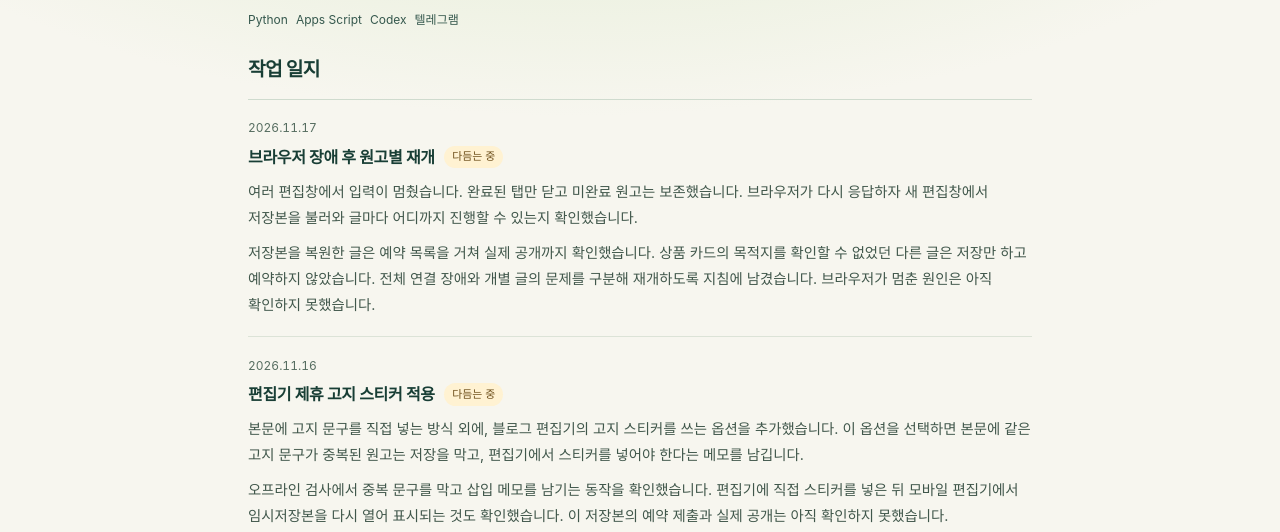
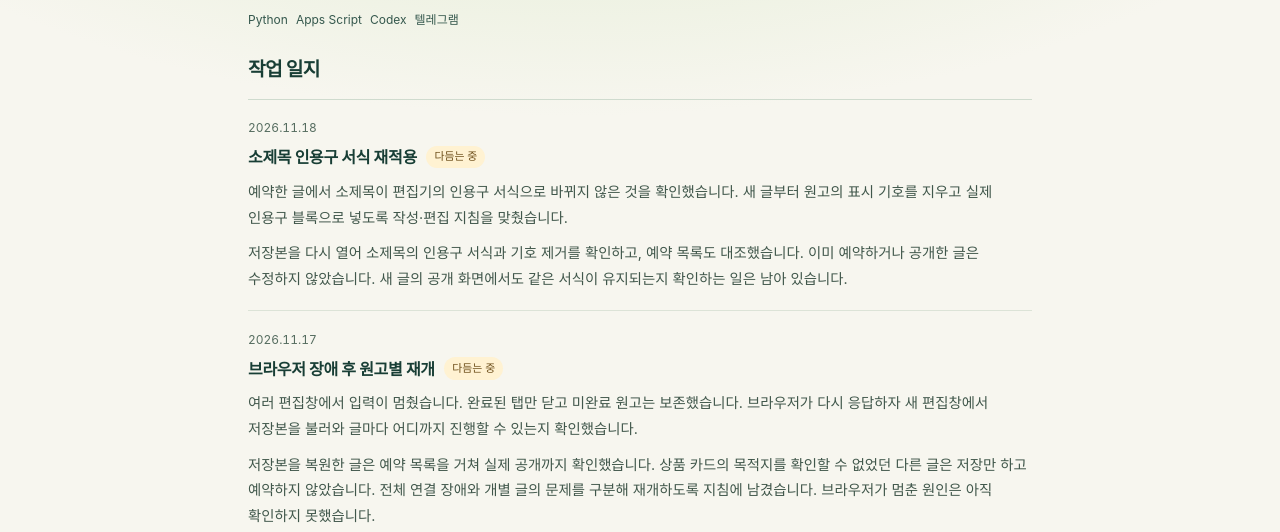
Before and after one commit to moon-cardone/moonz-lab, a plain HTML site: page project/blog-auto.html in a window 1280 px wide. Shown: the part 268-800 px from the top of the page. Drawn offline with Linux system fonts and the light colour scheme.

Commit message:
docs: record subheading quote formatting

```diff
--- a/project/blog-auto.html
+++ b/project/blog-auto.html
@@ -127,7 +127,8 @@ footer a{text-decoration:none;font-weight:700;font-size:.9rem}
 <span class="badge live">운영 중</span><h1>블로그 자동 포스팅</h1>
 <p class="tagline">조사부터 초안·검수까지 돕는 도구</p><ul class="tools"><li>Python</li><li>Apps Script</li><li>Codex</li><li>텔레그램</li></ul>
 </header>
-<main id="main" class="project-main"><section><h2>작업 일지</h2><article class="log"><div class="log-head"><time class="log-date" datetime="2026-11-17">2026.11.17</time><h3>브라우저 장애 후 원고별 재개</h3><span class="badge shaping">다듬는 중</span></div><div class="log-body"><p>여러 편집창에서 입력이 멈췄습니다. 완료된 탭만 닫고 미완료 원고는 보존했습니다. 브라우저가 다시 응답하자 새 편집창에서 저장본을 불러와 글마다 어디까지 진행할 수 있는지 확인했습니다.</p>
+<main id="main" class="project-main"><section><h2>작업 일지</h2><article class="log"><div class="log-head"><time class="log-date" datetime="2026-11-18">2026.11.18</time><h3>소제목 인용구 서식 재적용</h3><span class="badge shaping">다듬는 중</span></div><div class="log-body"><p>예약한 글에서 소제목이 편집기의 인용구 서식으로 바뀌지 않은 것을 확인했습니다. 새 글부터 원고의 표시 기호를 지우고 실제 인용구 블록으로 넣도록 작성·편집 지침을 맞췄습니다.</p>
+<p>저장본을 다시 열어 소제목의 인용구 서식과 기호 제거를 확인하고, 예약 목록도 대조했습니다. 이미 예약하거나 공개한 글은 수정하지 않았습니다. 새 글의 공개 화면에서도 같은 서식이 유지되는지 확인하는 일은 남아 있습니다.</p></div></article><article class="log"><div class="log-head"><time class="log-date" datetime="2026-11-17">2026.11.17</time><h3>브라우저 장애 후 원고별 재개</h3><span class="badge shaping">다듬는 중</span></div><div class="log-body"><p>여러 편집창에서 입력이 멈췄습니다. 완료된 탭만 닫고 미완료 원고는 보존했습니다. 브라우저가 다시 응답하자 새 편집창에서 저장본을 불러와 글마다 어디까지 진행할 수 있는지 확인했습니다.</p>
 <p>저장본을 복원한 글은 예약 목록을 거쳐 실제 공개까지 확인했습니다. 상품 카드의 목적지를 확인할 수 없었던 다른 글은 저장만 하고 예약하지 않았습니다. 전체 연결 장애와 개별 글의 문제를 구분해 재개하도록 지침에 남겼습니다. 브라우저가 멈춘 원인은 아직 확인하지 못했습니다.</p></div></article><article class="log"><div class="log-head"><time class="log-date" datetime="2026-11-16">2026.11.16</time><h3>편집기 제휴 고지 스티커 적용</h3><span class="badge shaping">다듬는 중</span></div><div class="log-body"><p>본문에 고지 문구를 직접 넣는 방식 외에, 블로그 편집기의 고지 스티커를 쓰는 옵션을 추가했습니다. 이 옵션을 선택하면 본문에 같은 고지 문구가 중복된 원고는 저장을 막고, 편집기에서 스티커를 넣어야 한다는 메모를 남깁니다.</p>
 <p>오프라인 검사에서 중복 문구를 막고 삽입 메모를 남기는 동작을 확인했습니다. 편집기에 직접 스티커를 넣은 뒤 모바일 편집기에서 임시저장본을 다시 열어 표시되는 것도 확인했습니다. 이 저장본의 예약 제출과 실제 공개는 아직 확인하지 못했습니다.</p></div></article><article class="log"><div class="log-head"><time class="log-date" datetime="2026-11-15">2026.11.15</time><h3>제휴 고지문 보존 검사 추가</h3><span class="badge shaping">다듬는 중</span></div><div class="log-body"><p>다른 제휴 방식의 글을 준비하던 중, 본문을 정리하는 단계에서 필요한 고지문까지 지워지는 문제를 발견했습니다. 이 방식의 글은 고지문을 그대로 남기고, 문구가 없으면 저장을 막도록 바꿨습니다.</p>
 <p>오프라인 검사에서 고지문이 있는 글은 문구를 유지한 채 저장 단계로 넘어가고, 없는 글은 저장 전에 멈추는 것을 확인했습니다. 적용한 글은 예약 목록에서 확인했지만, 공개 화면에서도 고지문이 그대로 보이는지는 아직 확인하지 못했습니다.</p></div></article><article class="log"><div class="log-head"><time class="log-date" datetime="2026-11-14">2026.11.14</time><h3>정기 일정 유지하고 한 회차 이동</h3><span class="badge shaping">다듬는 중</span></div><div class="log-body"><p>블로그 작업 시작을 하루만 늦춰야 했습니다. 정기 일정은 그대로 두고, 그날 정기 회차를 건너뛴 뒤 별도 일회성 실행으로 작업을 이어갔습니다.</p>
```
Also changed, not shown: index.html (+1 -1 lines), 1 other file.
